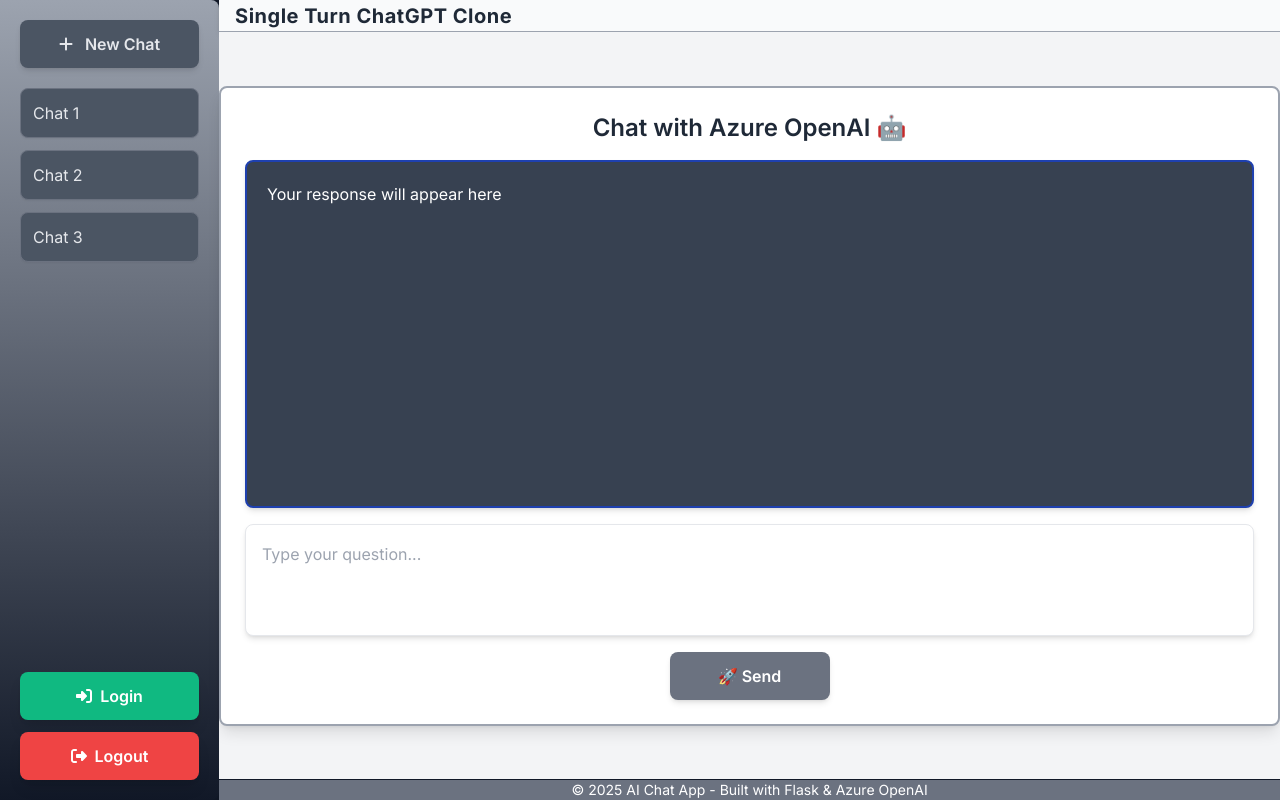
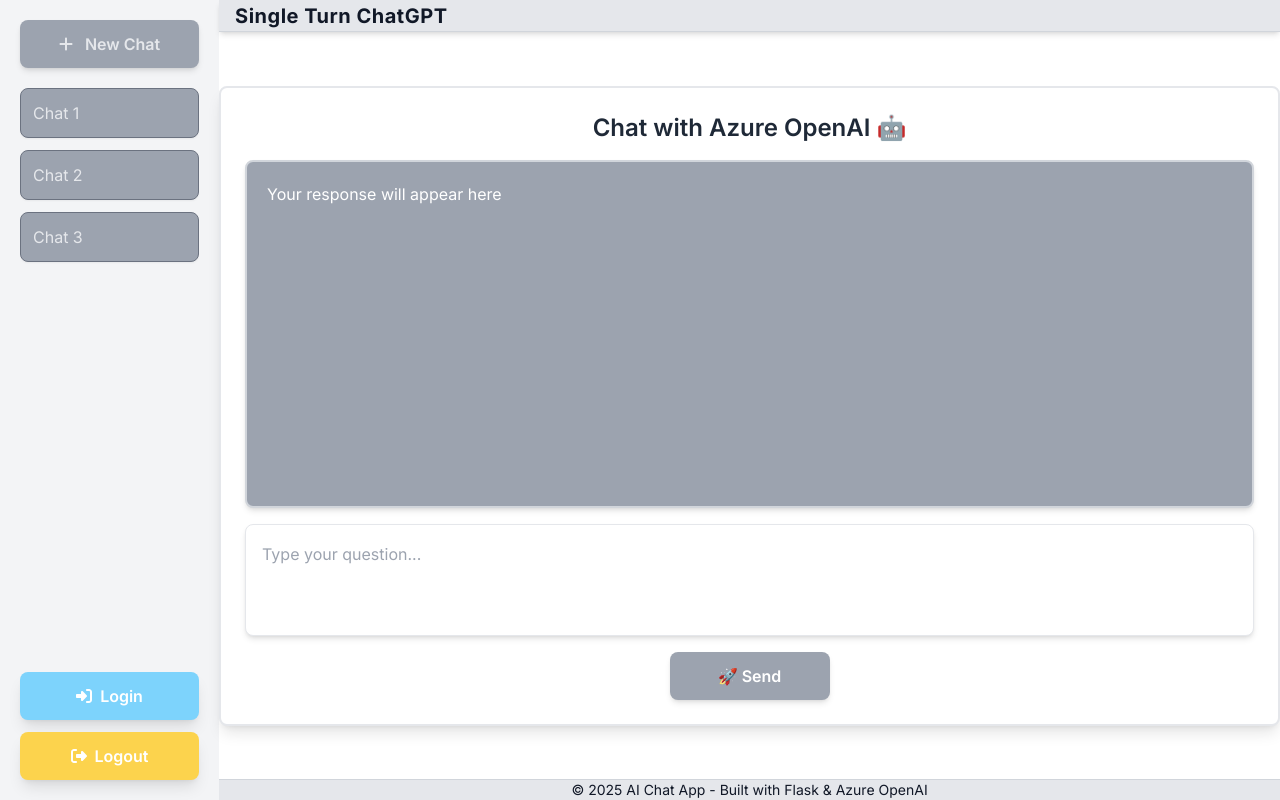
Before and after one commit to Swamy-s-Tech-Skills-Academy/flask-react-aoai-completions, a React (Vite) app in the folder src/frontend/: page / in a window 1280 px wide. Built offline with nearby package versions, Linux system fonts and the light colour scheme.

Commit message:
Swamy/14mar work (#13)
* Changes

* Update README.md

* Changes

* Changes

* Update Sidebar.tsx

* Changes

* Update Sidebar.tsx

* Update Chat.tsx

* Changes

* Changes

* Update README.md

* Update Header.tsx

* Soft colors

```diff
--- a/src/frontend/src/App.tsx
+++ b/src/frontend/src/App.tsx
@@ -5,14 +5,14 @@
 
 const App: React.FC = () => {
   return (
-    <div className="h-screen flex flex-row bg-gray-900">
+    <div className="h-screen flex flex-row">
       {/* Sidebar */}
       <Sidebar />
 
       {/* Main content area */}
       <div className="flex flex-col w-full">
         <Header />
-        <div className="flex-grow bg-gray-100 flex justify-center items-center">
+        <div className="flex-grow flex justify-center items-center">
           <Chat />
         </div>
         <Footer />
--- a/src/frontend/src/components/Chat.tsx
+++ b/src/frontend/src/components/Chat.tsx
@@ -14,13 +14,13 @@
     };
 
     return (
-        <div className="font-inter p-6 text-center w-full max-w-6xl mx-auto border-2 border-gray-400 rounded-lg shadow-lg bg-white flex flex-col h-[80vh]">
+        <div className="font-inter p-6 text-center w-full max-w-6xl mx-auto border-2 border-gray-200 rounded-lg shadow-lg bg-white flex flex-col h-[80vh]">
             <h2 className="text-2xl font-semibold text-gray-800 mb-4">
                 Chat with Azure OpenAI 🤖
             </h2>
 
             {/* Response Box - Fixed Height with Scroll */}
-            <div className="bg-gray-700 text-white p-5 rounded-lg shadow-md text-left border-2 border-blue-800
+            <div className="bg-gray-400 text-white p-5 rounded-lg shadow-md text-left border-2 border-gray-300
                 overflow-y-auto h-[40vh] flex-grow custom-scrollbar">
                 <p className="whitespace-pre-wrap break-words">
                     {response}
@@ -41,9 +41,9 @@
 
                 <button
                     onClick={sendRequest}
-                    className="bg-gray-500 text-white font-semibold px-6 py-3 rounded-lg shadow-md
-               hover:bg-gray-700 transition transform hover:scale-105
-               focus:outline-none focus:ring-2 focus:ring-gray-500
+                    className="bg-gray-400 text-white font-semibold px-6 py-3 rounded-lg shadow-md
+               hover:bg-gray-500 transition transform hover:scale-105
+               focus:outline-none focus:ring-2 focus:ring-gray-400
                w-40 mx-auto flex items-center justify-center mt-4"
                 >
                     🚀 Send
--- a/src/frontend/src/components/Footer.tsx
+++ b/src/frontend/src/components/Footer.tsx
@@ -1,6 +1,6 @@
 const Footer: React.FC = () => {
     return (
-        <footer className="bg-gray-500 text-white text-center text-sm border-t border-gray-900">
+        <footer className="bg-gray-200 text-gray-900 text-center text-sm border-t border-gray-300">
             © 2025 AI Chat App - Built with Flask & Azure OpenAI
         </footer>
     );
--- a/src/frontend/src/components/Header.tsx
+++ b/src/frontend/src/components/Header.tsx
@@ -1,8 +1,8 @@
 const Header: React.FC = () => {
 
     return (
-        <header className="bg-gray-50 text-gray-800 h-8 flex justify-between items-center px-4 shadow-md border-b border-gray-400 font-inter">
-            <h1 className="text-xl font-bold tracking-wide">Single Turn ChatGPT Clone</h1>
+        <header className="bg-gray-200 text-gray-900 h-8 flex justify-between items-center px-4 shadow-md border-b border-gray-300 font-inter">
+            <h1 className="text-xl font-bold tracking-wide">Single Turn ChatGPT</h1>
         </header>
     );
 };
--- a/src/frontend/src/components/Sidebar.tsx
+++ b/src/frontend/src/components/Sidebar.tsx
@@ -8,9 +8,9 @@
 
 const Sidebar: React.FC = () => {
     return (
-        <aside className="bg-gradient-to-b from-gray-400 to-gray-900 w-64 flex flex-col text-gray-200 p-5 min-h-screen rounded-r-lg shadow-lg">
+        <aside className="bg-gray-100 w-64 flex flex-col text-gray-200 p-5 min-h-screen">
             {/* New Chat Button */}
-            <button className="flex items-center justify-center bg-gray-600 hover:bg-gray-500 transition-colors duration-200 py-3 px-5 rounded-lg mb-5 font-semibold w-full shadow-md">
+            <button className="flex items-center justify-center bg-gray-400 hover:bg-gray-500 transition-colors duration-200 py-3 px-5 rounded-lg mb-5 font-semibold w-full shadow-md">
                 <FontAwesomeIcon icon={faPlus} />
                 <span className="ml-3">New Chat</span>
             </button>
@@ -20,7 +20,7 @@
                 {["Chat 1", "Chat 2", "Chat 3"].map((chat, index) => (
                     <div
                         key={index}
-                        className="bg-gray-600 hover:bg-gray-500 transition-colors duration-200 rounded-lg p-3 cursor-pointer shadow-sm border border-gray-500"
+                        className="bg-gray-400 hover:bg-gray-500 transition-colors duration-200 rounded-lg p-3 cursor-pointer shadow-sm border border-gray-500"
                     >
                         {chat}
                     </div>
@@ -28,12 +28,12 @@
             </div>
 
             {/* Login & Logout Buttons */}
-            <button className="flex items-center justify-center w-full bg-emerald-500 hover:bg-emerald-600 text-white font-semibold py-3 px-5 rounded-lg transition-all mt-5 shadow-lg hover:shadow-emerald-500/50">
+            <button className="flex items-center justify-center w-full bg-sky-300 hover:bg-sky-400 text-white font-semibold py-3 px-5 rounded-lg transition-all mt-5 shadow-lg hover:shadow-sky-500/50">
                 <FontAwesomeIcon icon={faSignInAlt} className="mr-2" />
                 Login
             </button>
 
-            <button className="flex items-center justify-center w-full bg-red-500 hover:bg-red-600 text-white font-semibold py-3 px-5 rounded-lg transition-all mt-3 shadow-lg hover:shadow-red-500/50">
+            <button className="flex items-center justify-center w-full bg-amber-300 hover:bg-amber-400 text-white font-semibold py-3 px-5 rounded-lg transition-all mt-3 shadow-lg hover:shadow-amber-500/50">
                 <FontAwesomeIcon icon={faSignOutAlt} className="mr-2" />
                 Logout
             </button>
--- a/src/frontend/src/index.css
+++ b/src/frontend/src/index.css
@@ -16,7 +16,7 @@
 }
 
 .custom-scrollbar::-webkit-scrollbar-thumb {
-    background-color: #3b82f6;
+    background-color: #727375;
     /* Tailwind blue-500 */
     border-radius: 4px;
     border: 2px solid transparent;
```
